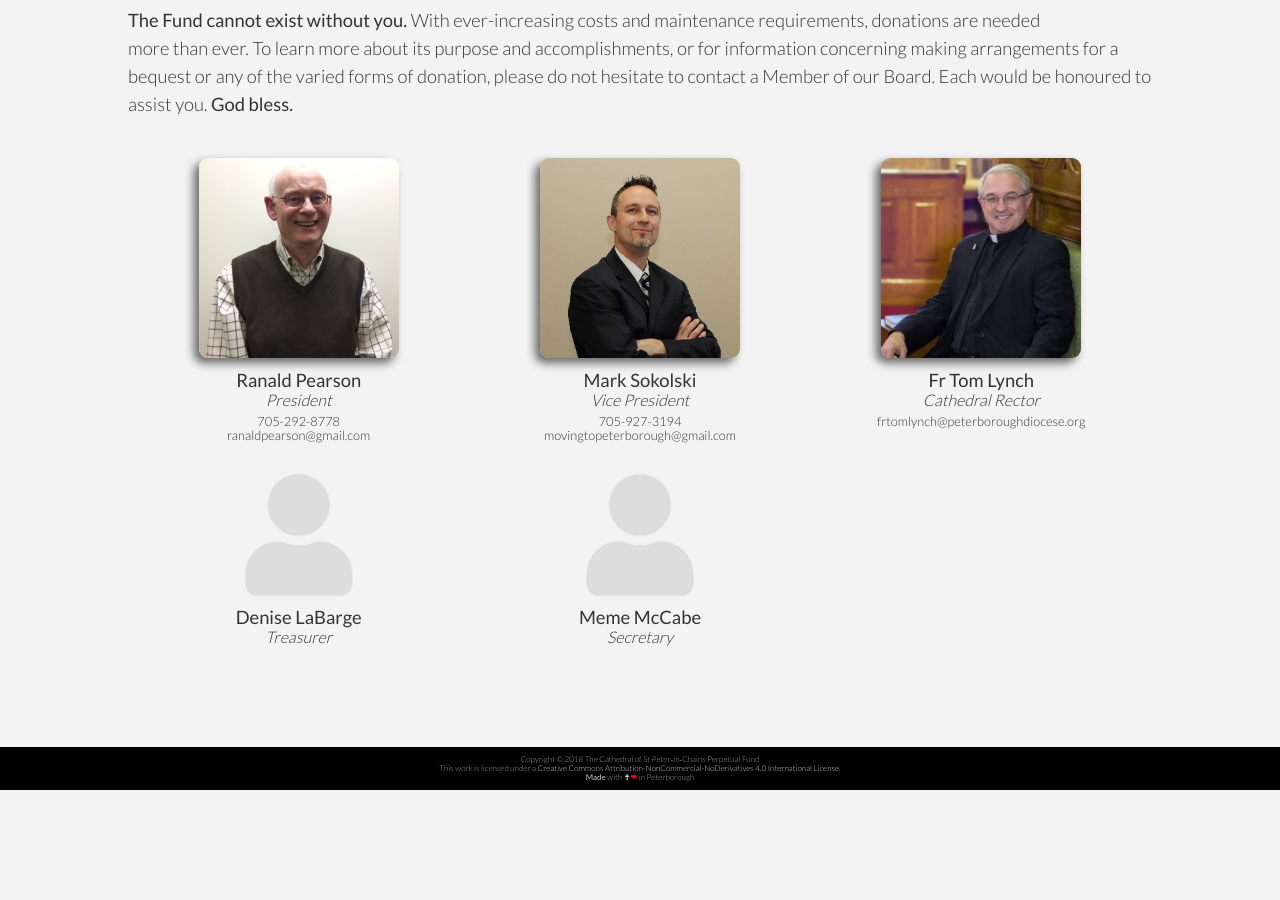
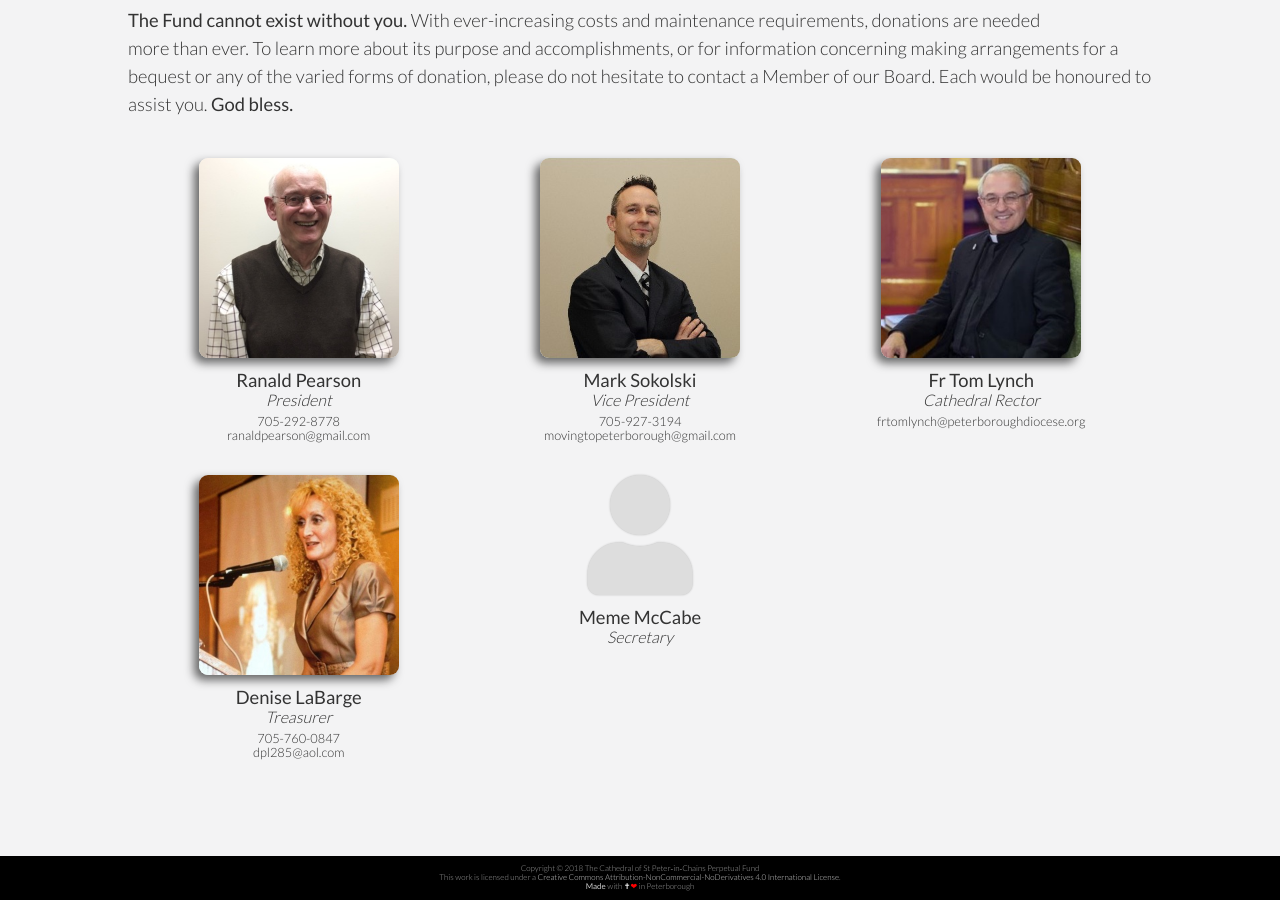
Before and after one commit to perpetualfund-stpeterinchains/perpetualfund-stpeterinchains.github.io, a Jekyll site: the page built from index.html, in a window 1280 px wide and 900 px high, scrolled down 6437 px. Built offline with Jekyll 4.4.1, drawn with Linux system fonts in a browser that asks for light colours; nearby versions of some CDN libraries; before the commit the page ends 7227 px from its top, so only the background shows below that.

Commit message:
Added treasurer image

```diff
--- a/_data/main.yml
+++ b/_data/main.yml
@@ -368,6 +368,9 @@ board:
     -
       name: Denise LaBarge
       role: Treasurer
+      image: denise-labarge.jpg
+      phone: 705-760-0847
+      email: dpl285@aol.com
     -
       name: Meme McCabe
       role: Secretary
```
Also changed, not shown: images/board/denise-labarge.jpg (added).
